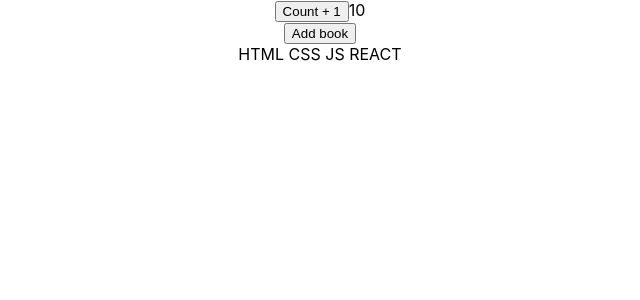
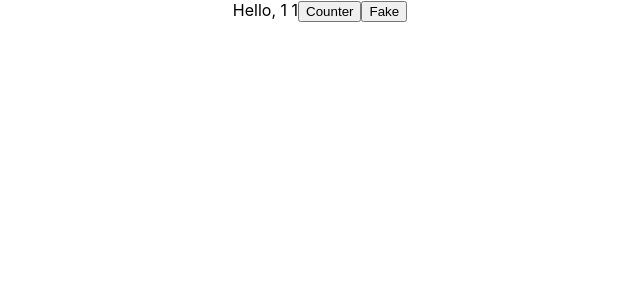
Before and after one commit to evgeniy-baker/React-kabzda, a React (Create React App) app: page / in a window 1280 px wide. Shown: the top 300 px of the page, without its empty margins (320-960 px from the left). Built offline with nearby package versions, Linux system fonts and the light colour scheme.

Commit message:
add UseEffect.tsx

```diff
--- a/src/App.tsx
+++ b/src/App.tsx
@@ -3,6 +3,7 @@ import './App.css';
 import {ReactMemo} from "./components/ReactMemo";
 import {UseMemo} from "./components/UseMemo";
 import {LikeUseCallback} from "./components/UseCallback";
+import {UseEffectApp} from "./components/UseEffect";
 
 function App() {
 
@@ -51,7 +52,9 @@ function App() {
 
             {/*<UseMemo/>*/}
 
-            <LikeUseCallback/>
+            {/*<LikeUseCallback/>*/}
+
+            <UseEffectApp/>
 
         </div>
     );
--- /dev/null
+++ b/src/components/UseEffect.tsx
@@ -0,0 +1,36 @@
+import React, {useEffect, useState} from 'react';
+
+const UseEffect = () => {
+    const [fake, setFake] = useState(1)
+    const [counter, setCounter] = useState(1)
+    console.log("Example")
+
+    useEffect(() => {   //
+        document.title = counter.toString()
+        console.log("Каждый раз")
+    })
+    useEffect(() => {
+        document.title = counter.toString()
+        console.log("Один раз")
+    },[])
+    useEffect(() => {
+        document.title = counter.toString()
+        console.log("При обновлении счетчика")
+    },[counter])
+
+    return (
+        <>
+            Hello, {counter} {fake}
+            <button onClick={() => setCounter(counter + 1)}>Counter</button>
+            <button onClick={() => setFake(fake + 1)}>Fake</button>
+        </>
+    );
+};
+
+export const UseEffectApp = () => {
+    return (
+        <>
+            <UseEffect/>
+        </>
+    );
+};
```
